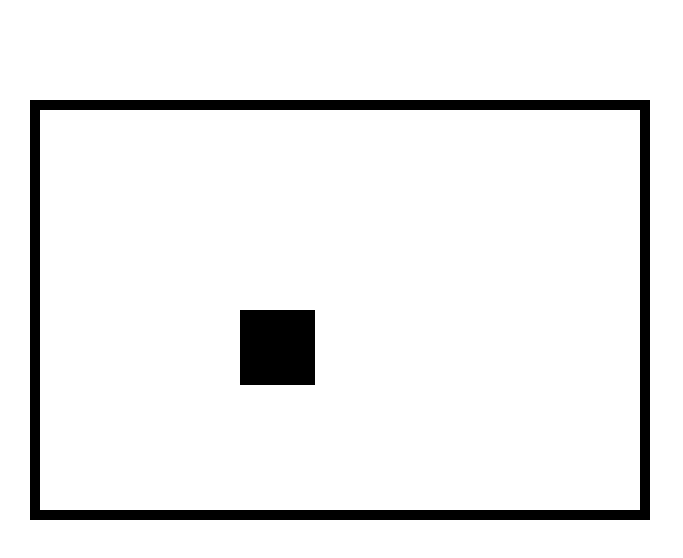
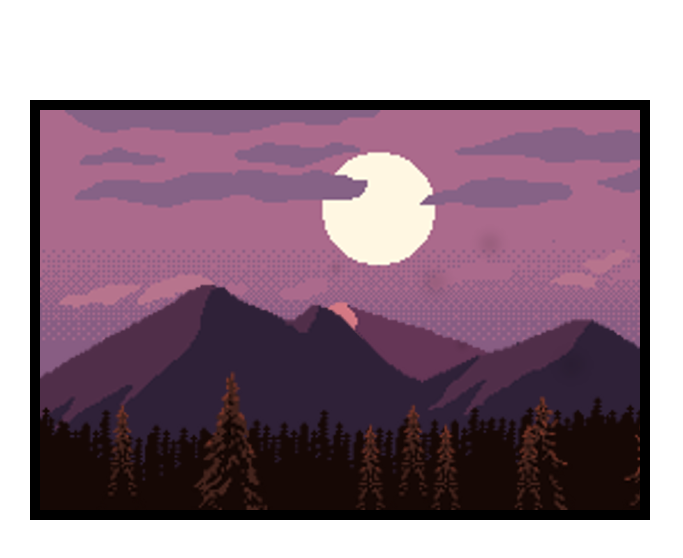
Before and after one commit to patrick-fulghum/Cupface, a plain HTML site: page index.html in a window 1280 px wide. Shown: the whole page, without its empty margins (0-683 px from the left). Drawn offline with Linux system fonts and the light colour scheme.

Commit message:
Add scrolling background

```diff
--- a/cupface.js
+++ b/cupface.js
@@ -1,9 +1,33 @@
 document.addEventListener("DOMContentLoaded", () => {
+  const backgroundCanvas = document.getElementById('background');
+  const backgroundContext = backgroundCanvas.getContext('2d');
   const bulletCanvas = document.getElementById('bullets');
   const bulletContext = bulletCanvas.getContext('2d');
   const canvas = document.getElementById('ship');
   const context = canvas.getContext('2d');
+  const hilde = new Image ();
+  hilde.src = "assets/cuphead_boss_sprite_sheet.jpeg"
+  const back1 = new Image ();
+  back1.src = "assets/parallax_mountain_pack/layers/parallax-mountain-bg.png";
+  const back2 = new Image ();
+  back2.src = "assets/parallax_mountain_pack/layers/parallax-mountain-montain-far.png";
+  const back3 = new Image ();
+  back3.src = "assets/parallax_mountain_pack/layers/parallax-mountain-mountains.png";
+  back3.dx = 0;
+  const back4 = new Image ();
+  back4.src = "assets/parallax_mountain_pack/layers/parallax-mountain-trees.png";
+  back4.dx = 0;
+  const back5 = new Image ();
+  back5.src = "assets/parallax_mountain_pack/layers/parallax-mountain-foreground-trees.png";
+  back5.dx = 0;
+
   const game = {
+    moving_images: [
+      back2,
+      back3,
+      back4,
+      back5,
+    ],
     movement: {
       "left": false,
       "right": false,
@@ -17,8 +41,18 @@ document.addEventListener("DOMContentLoaded", () => {
     shipY: 75,
     context,
     bulletContext,
+    backgroundContext,
     start: function(x, y) {
       this.context.clearRect(0, 0, 600, 400)
+      this.backgroundContext.drawImage(back1, 0, 0);
+      this.backgroundContext.drawImage(back2, 0, 0);
+      game.moving_images.forEach((image, index) => {
+        image.dx -= index;
+        if (image.dx < -768) {
+          image.dx = 0;
+        }
+        this.backgroundContext.drawImage(image, image.dx, 0)
+      });
       game.updateShipPosition();
       this.context.fillRect(this.startingX, this.startingY, x, y)
       this.bulletContext.clearRect(0, 0, 600, 400)
@@ -27,6 +61,14 @@ document.addEventListener("DOMContentLoaded", () => {
         // bullet.y += 1;
         this.bulletContext.fillRect(bullet.x, bullet.y, bullet.sizeX, bullet.sizeY)
       });
+    },
+    sprite: (options) => {
+      let that = {};
+      that.context = options.context;
+      that.width = options.width;
+      that.height = options.height;
+      that.image = options.image;
+      return that;
     },
     updateShipPosition: () => {
       if (game.movement.left && game.startingX > 2) {
--- a/index.html
+++ b/index.html
@@ -7,7 +7,8 @@
   </head>
   <body>
     <script src='cupface.js'></script>
-    <canvas id="ship" height='400' width='600'></canvas>
+    <canvas id="ship" width='600' height='400'></canvas>
     <canvas id="bullets" width="600" height="400"></canvas>
+    <canvas id="background" width="600" height="400"></canvas>
   </body>
 </html>
```
Also changed, not shown: assets/cuphead_boss_sprite_sheet.jpeg (added), assets/cuphead_sprite_sheet.png (added), assets/hourglass_loading.png (added), assets/parallax_mountain_pack/layers/parallax-mountain-bg.png (added), assets/parallax_mountain_pack/layers/parallax-mountain-foreground-trees.png (added), assets/parallax_mountain_pack/layers/parallax-mountain-montain-far.png (added), assets/parallax_mountain_pack/layers/parallax-mountain-mountains.png (added), assets/parallax_mountain_pack/layers/parallax-mountain-trees.png (added), assets/parallax_mountain_pack/license.txt (added), assets/tree_background.jpeg (added), 1 other file.
